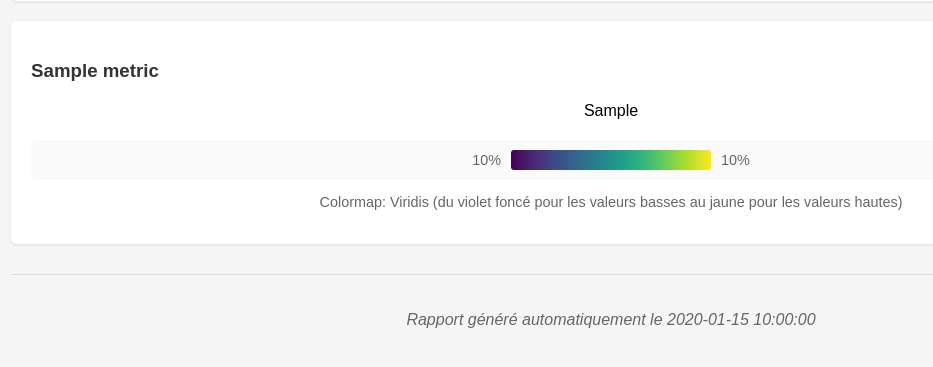
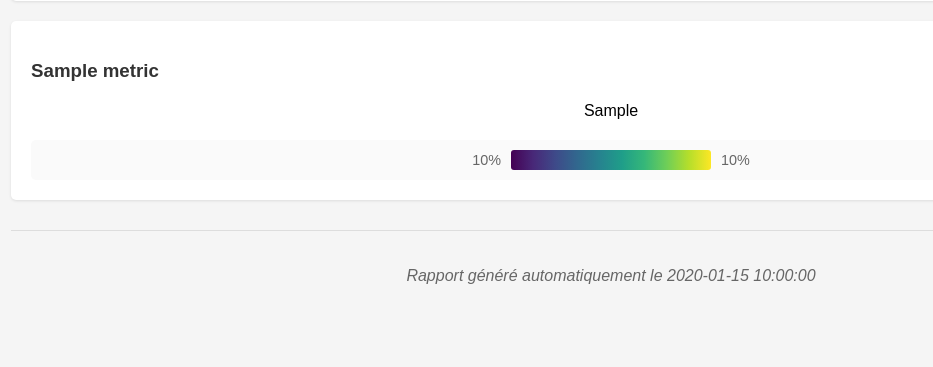
Before and after one commit to SteampunkIslande/slurm-usage-report, a Python web app: template app/templates/aggregated_efficiency.html.j2 in a window 1280 px wide. Shown: the part 237-604 px from the top of the page, without its empty margins (29-962 px from the left). Run offline with Jinja, Linux system fonts and the light colour scheme; the template is opened without the code that fills it: most values are stand-ins (such as "Sample title", 1, 10 or a date in 2020).

Commit message:
Minor fix

```diff
--- a/app/templates/aggregated_efficiency.html.j2
+++ b/app/templates/aggregated_efficiency.html.j2
@@ -90,9 +90,6 @@
             <div class="legend-gradient"></div>
             <span class="legend-label">{{ metric.max_value | round(2) }}%</span>
         </div>
-        <p style="text-align: center; color: #666; font-size: 0.9em;">
-            Colormap: Viridis (du violet foncé pour les valeurs basses au jaune pour les valeurs hautes)
-        </p>
     </div>
     {% endfor %}
 
```
